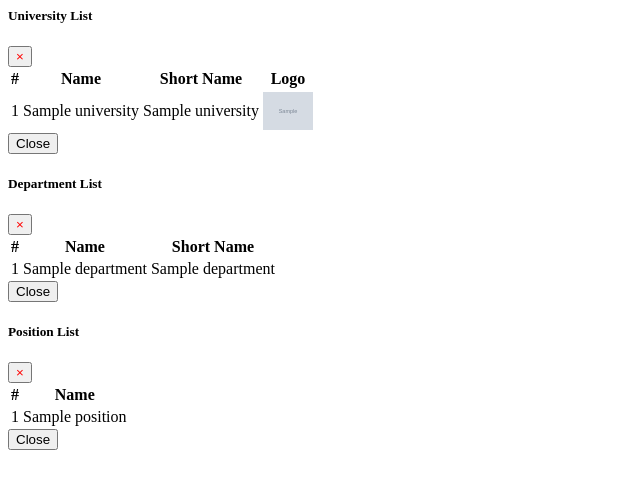
After one commit to shagorrobidas/Smart_DMS, a Django app: template Smart_Document/Document/templates/list_modal.html in a window 1280 px wide. The commit adds this page. Shown: the top 489 px of the page, without its empty margins (0-640 px from the left). Run offline with Django 5.2, Linux system fonts and the light colour scheme; the template is opened without the code that fills it: most values are stand-ins (such as "Sample title", 1, 10 or a date in 2020); grey boxes marked "Sample" are stand-in pictures.

Commit message:
list modal

```diff
--- a/Smart_Document/Document/templates/coverpage_layout.html
+++ b/Smart_Document/Document/templates/coverpage_layout.html
@@ -165,6 +165,7 @@
             align-items: center;
             padding: 0 20px;
         }
+
     </style>
 
     {% block extra_css %}{% endblock %}
--- /dev/null
+++ b/Smart_Document/Document/templates/list_modal.html
@@ -0,0 +1,121 @@
+<div class="modal fade" id="listUniversityModal" data-backdrop="static" data-keyboard="false" tabindex="-1" role="dialog" aria-labelledby="listUniversityModalLabel" aria-hidden="true">
+    <div class="modal-dialog modal-lg" role="document">
+        <div class="modal-content">
+            <div class="modal-header">
+                <h5 class="modal-title" id="listUniversityModalLabel">University List</h5>
+                <button type="button" class="close" data-dismiss="modal" aria-label="Close">
+                    <span aria-hidden="true" style="color: red;">&times;</span>
+                </button>
+            </div>
+
+            <div class="modal-body">
+                <table class="table table-striped">
+                <thead>
+                    <tr>
+                        <th>#</th>
+                        <th>Name</th>
+                        <th>Short Name</th>
+                        <th>Logo</th>
+                    </tr>
+                </thead>
+                <tbody>
+                    {% for university in universities %}
+                    <tr>
+                        <td>{{ forloop.counter }}</td>
+                        <td>{{ university.name }}</td>
+                        <td>{{ university.short_name }}</td>
+                        <td>
+                            {% if university.logo %}
+                            <img src="{{ university.logo.url }}" alt="{{ university.name }} Logo" style="width: 50px; height: auto;">
+                            {% else %}
+                            No Logo
+                            {% endif %}
+                        </td>
+                    </tr>
+                    {% endfor %}
+                </tbody>
+            </table>
+            </div>
+            <div class="modal-footer">
+                <button type="button" class="btn btn-danger" data-dismiss="modal">Close</button>
+                <!-- <button type="submit" class="btn btn-success">Save</button> -->
+            </div>
+        </div>
+    </div>
+</div>
+
+<div class="modal fade" id="listDepartmentModal" data-backdrop="static" data-keyboard="false" tabindex="-1" role="dialog" aria-labelledby="listDepartmentModalLabel" aria-hidden="true">
+    <div class="modal-dialog modal-lg" role="document">
+        <div class="modal-content">
+            <div class="modal-header">
+                <h5 class="modal-title" id="listDepatmentModalLabel">Department List</h5>
+                <button type="button" class="close" data-dismiss="modal" aria-label="Close">
+                    <span aria-hidden="true" style="color: red;">&times;</span>
+                </button>
+            </div>
+
+            <div class="modal-body">
+                <table class="table table-striped">
+                    <thead>
+                        <tr>
+                            <th>#</th>
+                            <th>Name</th>
+                            <th>Short Name</th>
+                        </tr>
+                    </thead>
+                    <tbody>
+                        {% for department in departments %}
+                        <tr>
+                            <td>{{ forloop.counter }}</td>
+                            <td>{{ department.name }}</td>
+
+                            <td>
+                                {{ department.short_name }}
+                            </td>
+                        </tr>
+                        {% endfor %}
+                    </tbody>
+                </table>
+            </div>
+            <div class="modal-footer">
+                <button type="button" class="btn btn-danger" data-dismiss="modal">Close</button>
+            </div>
+        </div>
+    </div>
+</div>
+
+<div class="modal fade" id="listPositionModal" data-backdrop="static" data-keyboard="false" tabindex="-1" role="dialog" aria-labelledby="listPositionModalLabel" aria-hidden="true">
+    <div class="modal-dialog modal-lg" role="document">
+        <div class="modal-content">
+            <div class="modal-header">
+                <h5 class="modal-title" id="listPositionModalLabel">Position List</h5>
+                <button type="button" class="close" data-dismiss="modal" aria-label="Close">
+                    <span aria-hidden="true" style="color: red;">&times;</span>
+                </button>
+            </div>
+
+            <div class="modal-body">
+                <table class="table table-striped">
+                    <thead>
+                        <tr>
+                            <th>#</th>
+                            <th>Name</th>
+
+                        </tr>
+                    </thead>
+                    <tbody>
+                        {% for position in positions %}
+                        <tr>
+                            <td>{{ forloop.counter }}</td>
+                            <td>{{ position.title }}</td>
+                        </tr>
+                        {% endfor %}
+                    </tbody>
+                </table>
+            </div>
+            <div class="modal-footer">
+                <button type="button" class="btn btn-danger" data-dismiss="modal">Close</button>
+            </div>
+        </div>
+    </div>
+</div>
```
Also changed, not shown: Smart_Document/Document/templates/create.html (+18 -123 lines), Smart_Document/Document/templates/create_modal.html (added, +117 -0 lines).
